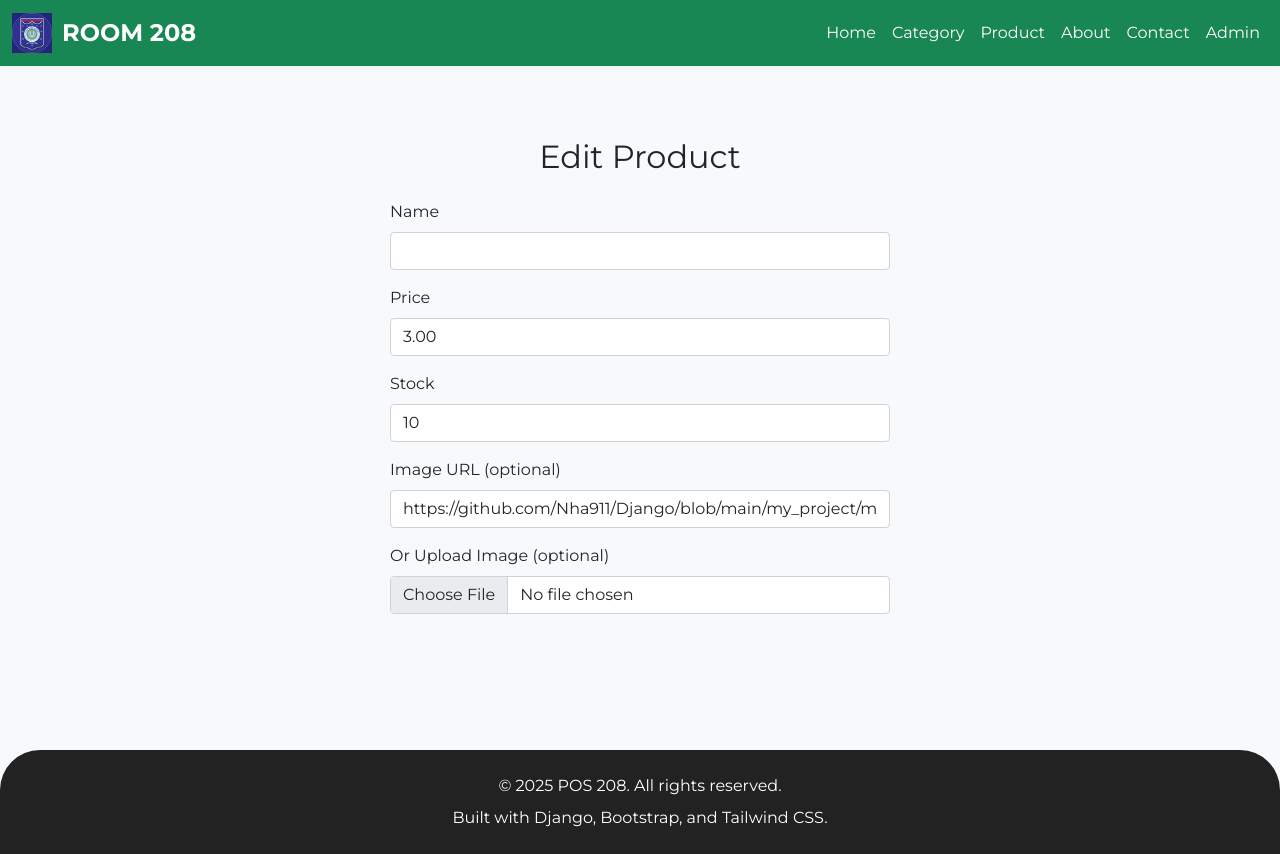
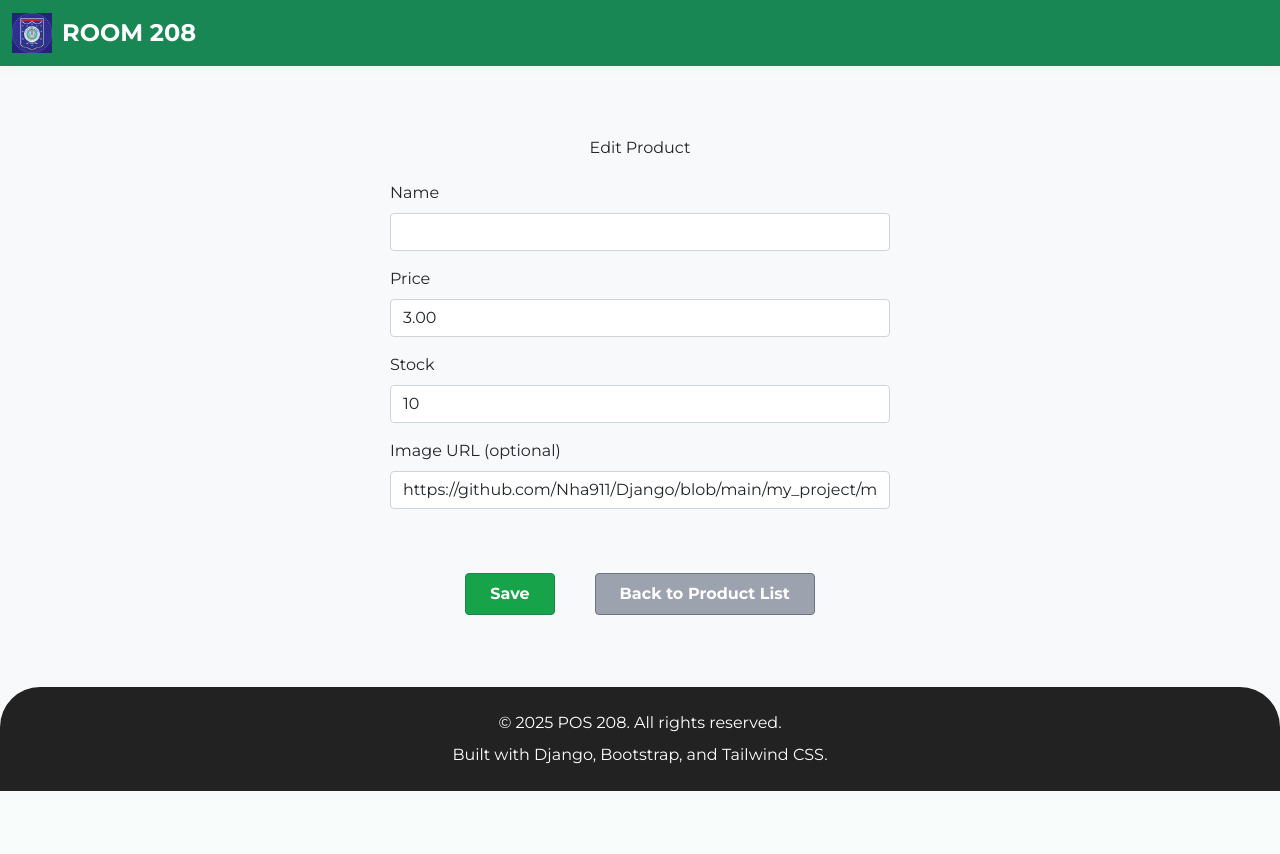
Before and after one commit to Nha911/Django, a Django app: page /product/edit/47/ in a window 1280 px wide. After the commit the page ends 791 px from the top, so only its background shows below. Run offline with Django 5.2, Linux system fonts and the light colour scheme; data comes from the database, SQL or seed files in the repository; both versions use the stored data as it was after the commit; some libraries are stand-ins or nearby versions.

Commit message:
Update project files

```diff
--- a/my_project/my_web_app/templates/edit_product.html
+++ b/my_project/my_web_app/templates/edit_product.html
@@ -3,6 +3,7 @@
 {% block title %}Edit Product{% endblock title %}
 
 {% block content %}
+<script src="https://cdn.tailwindcss.com"></script>
 <div class="container py-5">
     <h2 class="mb-4 text-center">Edit Product</h2>
     <form method="post" enctype="multipart/form-data" class="mx-auto" style="max-width: 500px;">
@@ -21,17 +22,23 @@
         </div>
         <div class="mb-3">
             <label class="form-label">Image URL (optional)</label>
-            <input type="url" name="image" class="form-control" placeholder="https://example.com/image.png" value="{{ latest_image_url }}">
+            <input type="url" name="image" class="form-control" placeholder="https://example.com/image.png"
+                value="{{ latest_image_url }}">
         </div>
-        <div class="mb-3">
+        <!-- <div class="mb-3">
             <label class="form-label">Or Upload Image (optional)</label>
-            <input type="file" name="image_file" class="form-control" accept="image/*">
-        </div>
+            <input type="file" name="image_file" class="form-control" accept="image/*"> -->
+</div>
+<div class="flex justify-center items-center gap-10 text-center">
+    <button type="submit" class="btn btn-success bg-green-600 hover:bg-green-700 text-white font-semibold py-2 px-6 rounded">
+        Save
+    </button>
+    <a href="{% url 'product' %}" class="btn btn-secondary bg-gray-400 hover:bg-gray-500 text-white font-semibold py-2 px-6 rounded">
+        Back to Product List
+    </a>
+</div>
 
-        <!-- <div class="d-flex justify-content-between">
-            <button type="submit" class="btn btn-success">Save</button>
-            <a href="{% url 'product' %}" class="btn btn-secondary">Back to Product List</a>
-        </div> -->
-    </form>
+
+</form>
 </div>
 {% endblock content %}
--- a/my_project/my_web_app/templates/product.html
+++ b/my_project/my_web_app/templates/product.html
@@ -56,7 +56,7 @@
                     </div>
                 {% else %}
                     <div class="mb-2">
-                        <img class="card-img-top p-4" style="height:180px;object-fit:contain;" src="https://media.istockphoto.com/id/1147544807/vector/thumbnail-image-vector-graphic.jpg?s=612x612&w=0&k=20&c=rnCKVbdxqkjlcs3xH87-9gocETqpspHFXu5dIGB4wuM=" alt="product image" />
+                        <img class="card-img-top p-10" style="height:180px;object-fit:contain;" src="https://media.istockphoto.com/id/1147544807/vector/thumbnail-image-vector-graphic.jpg?s=612x612&w=0&k=20&c=rnCKVbdxqkjlcs3xH87-9gocETqpspHFXu5dIGB4wuM=" alt="product image" />
                     </div>
                 {% endif %}
             {% endwith %}
```
Also changed, not shown: my_project/db.sqlite3.
